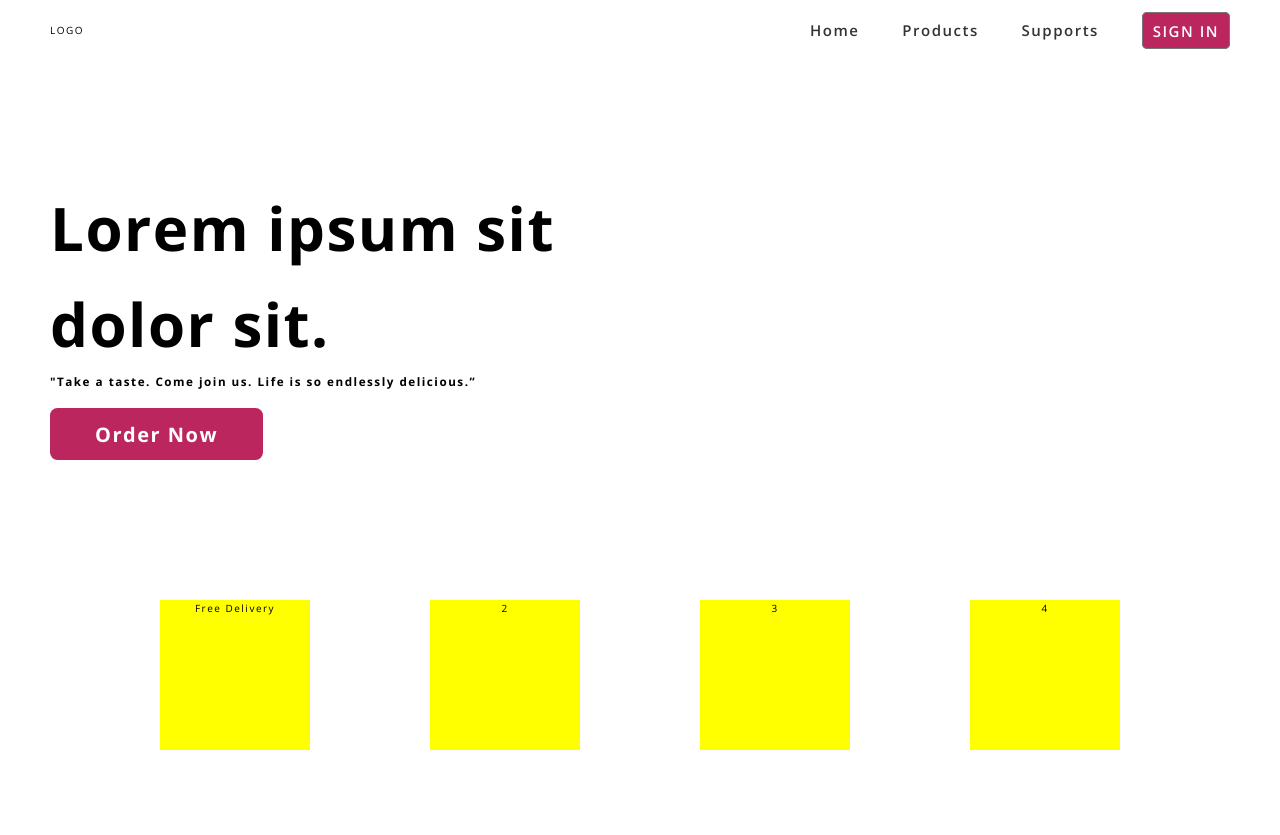
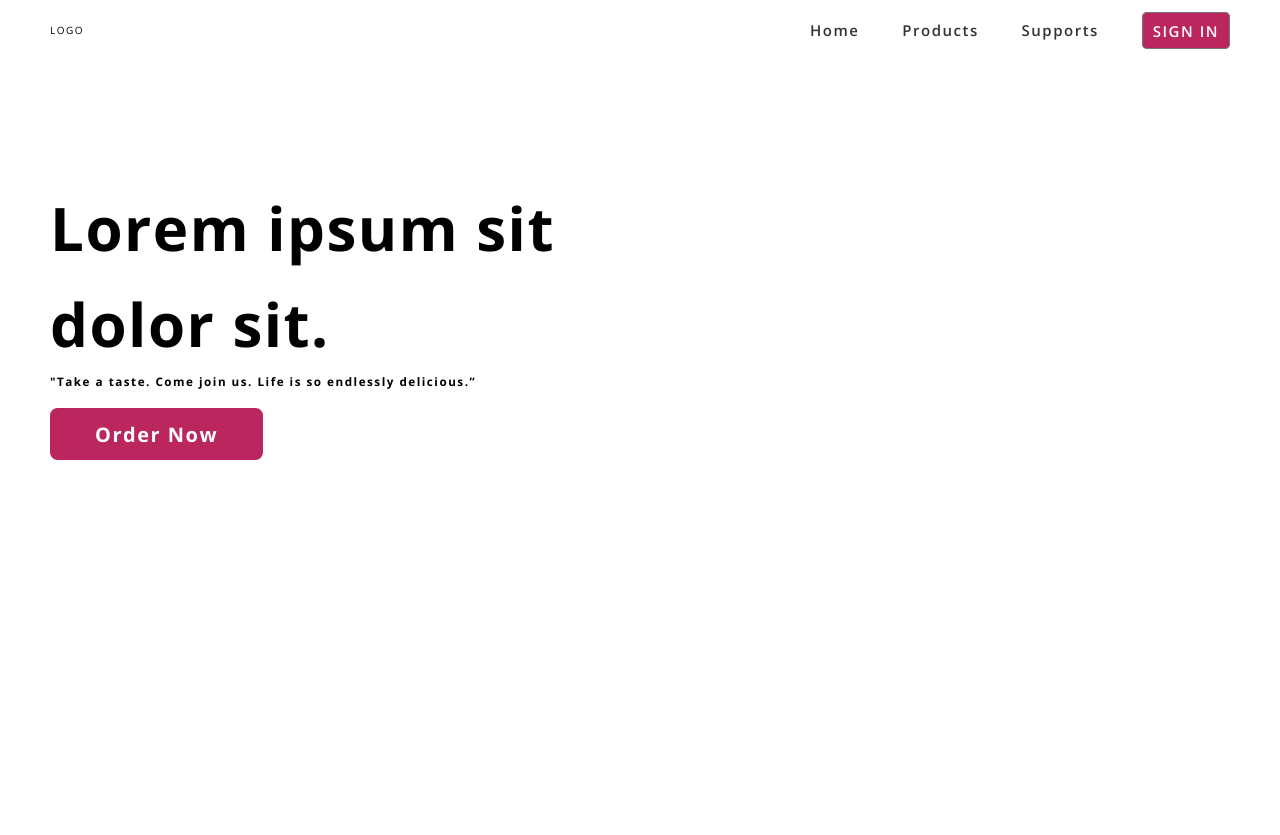
Before and after one commit to babin11/dairy-shpping-portal, a website: page index.html in a window 1280 px wide. After the commit the page ends 800 px from the top, so only its background shows below. Drawn offline with nearby package versions, Linux system fonts and the light colour scheme.

Commit message:
Started Features section

```diff
--- a/index.html
+++ b/index.html
@@ -55,14 +55,14 @@
 					</div>
 				</section>
 
-				<section class="section-features">
+				<!-- <section class="section-features">
 					<div class="card">
 						Free Delivery
 					</div>
 					<div class="card">2</div>
 					<div class="card">3</div>
 					<div class="card">4</div>
-				</section>
+				</section> -->
 			</div>
 		</div>
 	</body>
```
